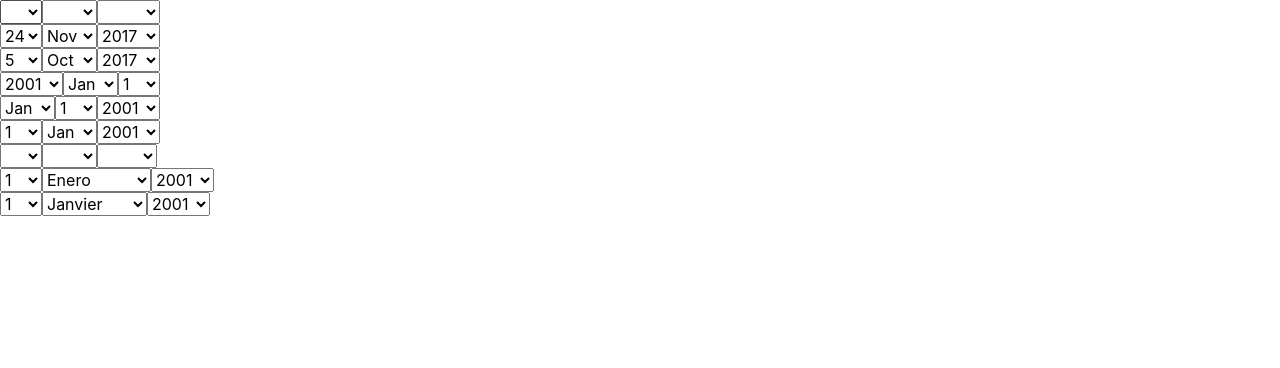
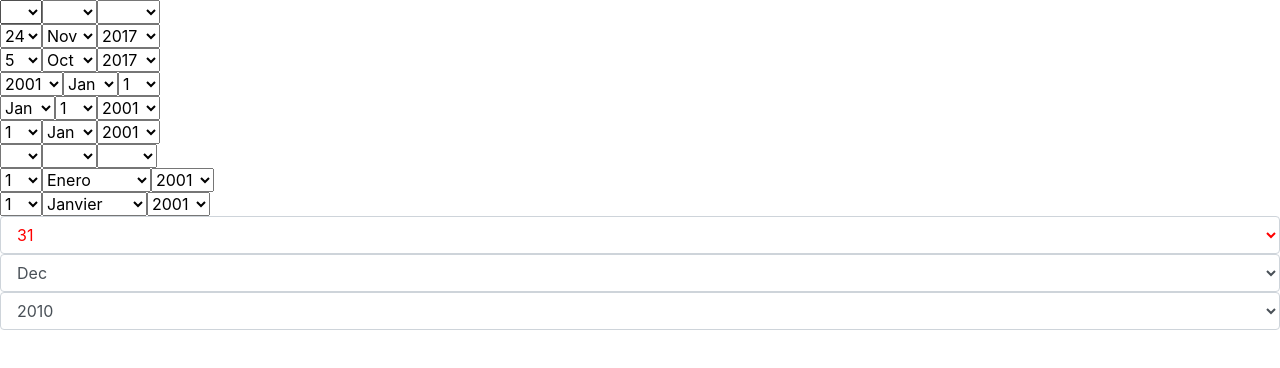
Before and after one commit to katafractari/ngx-combo-datepicker, an Angular app: page / in a window 1280 px wide. Shown: the top 368 px of the page. Built offline with nearby package versions, Linux system fonts and the light colour scheme.

Commit message:
add custom attributes

```diff
--- a/src/app/app.component.html
+++ b/src/app/app.component.html
@@ -38,4 +38,11 @@
                           [months]="customMonths">
     </ngx-combo-datepicker>
   </div>
+  <div>
+    <ngx-combo-datepicker [date]="'2010-12-31'"
+                          [attrsDate]="{ 'class': 'form-control', 'style': 'color: red' }"
+                          [attrsMonth]="{ 'class': 'form-control' }"
+                          [attrsYear]="{ 'class': 'form-control' }">
+    </ngx-combo-datepicker>
+  </div>
 </form>
--- a/src/app/modules/combo-datepicker/combo-datepicker.component.html
+++ b/src/app/modules/combo-datepicker/combo-datepicker.component.html
@@ -1,7 +1,8 @@
 <ng-container *ngFor="let type of order">
   <select *ngIf="selects[type].show"
           [(ngModel)]="selects[type].value"
-          (change)="onChange($event)">
+          (change)="onChange($event)"
+          customAttrs [attrs]="selects[type].attrs">
     <option *ngFor="let option of selects[type].options"
             [ngValue]="option.value"
             [disabled]="option.disabled">
--- a/src/app/modules/combo-datepicker/combo-datepicker.component.ts
+++ b/src/app/modules/combo-datepicker/combo-datepicker.component.ts
@@ -32,9 +32,9 @@ export class ComboDatepickerComponent implements OnInit, OnChanges, ControlValue
   @Input() maxDate;
   @Input() months;
   @Input() order;
-  @Input() ngAttrsDate;
-  @Input() ngAttrsMonth;
-  @Input() ngAttrsYear;
+  @Input() attrsDate: object = {};
+  @Input() attrsMonth: object = {};
+  @Input() attrsYear: object = {};
   @Input() yearOrder;
   @Input() ngTimezone;
   @Input() placeholder;
@@ -58,9 +58,9 @@ export class ComboDatepickerComponent implements OnInit, OnChanges, ControlValue
     this.ngModel = this.parseDate(this.ngModel, this.ngTimezone);
 
     // Initialize attributes variables.
-    this.ngAttrsDate = this.parseJsonPlus(this.ngAttrsDate);
-    this.ngAttrsMonth = this.parseJsonPlus(this.ngAttrsMonth);
-    this.ngAttrsYear = this.parseJsonPlus(this.ngAttrsYear);
+    this.selects.d.attrs = this.attrsDate;
+    this.selects.m.attrs = this.attrsMonth;
+    this.selects.y.attrs = this.attrsYear;
 
     // Verify if initial date was defined.
     const initDate = this.parseDate(this.date, this.ngTimezone);
@@ -329,18 +329,6 @@ export class ComboDatepickerComponent implements OnInit, OnChanges, ControlValue
     return new Date(myDate.getTime() + offset * 60 * 1000);
   }
 
-  // Function to parse a JSON object.
-  parseJsonPlus(jsonObj) {
-    let res = null;
-    if (jsonObj != null) {
-      try { res = JSON.parse(jsonObj); }catch (ex) {}
-      if (res == null) {
-        try { res = JSON.parse(jsonObj.replace(/'/g, '"')); }catch (ex) {}
-      }
-    }
-    return res;
-  }
-
   // Function to parse an string returning either a number or 'null' (instead of NaN).
   parseIntStrict(num) {
     return (num !== null && num !== '' && isNaN(parseInt(num, 10))) ? parseInt(num, 10) : null;
--- a/src/app/modules/combo-datepicker/combo-datepicker.module.ts
+++ b/src/app/modules/combo-datepicker/combo-datepicker.module.ts
@@ -2,6 +2,8 @@ import { NgModule } from '@angular/core';
 import { CommonModule } from '@angular/common';
 import { ComboDatepickerComponent } from './combo-datepicker.component';
 import { FormsModule } from '@angular/forms';
+import { AttributesDirective } from './custom-attributes.directive';
+import { DateAttributesDirective } from './date-custom-attributes.directive';
 
 @NgModule({
   imports: [
@@ -9,7 +11,9 @@ import { FormsModule } from '@angular/forms';
     FormsModule
   ],
   declarations: [
-    ComboDatepickerComponent
+    ComboDatepickerComponent,
+    AttributesDirective,
+    // DateAttributesDirective,
   ],
   exports: [
     ComboDatepickerComponent
--- /dev/null
+++ b/src/app/modules/combo-datepicker/custom-attributes.directive.ts
@@ -0,0 +1,16 @@
+import { Directive, ElementRef, Input, OnInit, Renderer2 } from '@angular/core';
+
+@Directive({
+  selector: '[customAttrs]'
+})
+export class AttributesDirective implements OnInit {
+  @Input()
+  attrs: object;
+
+  constructor(private element: ElementRef, private renderer: Renderer2) {}
+
+  ngOnInit() {
+    Object.keys(this.attrs).forEach((key) =>
+      this.renderer.setAttribute(this.element.nativeElement, key, this.attrs[key]));
+  }
+}
--- a/src/app/modules/combo-datepicker/models.ts
+++ b/src/app/modules/combo-datepicker/models.ts
@@ -7,6 +7,7 @@ export interface Select {
   value?: number;
   options?: Option[];
   show?: boolean;
+  attrs?: object;
 }
 
 export interface Selects {
```
